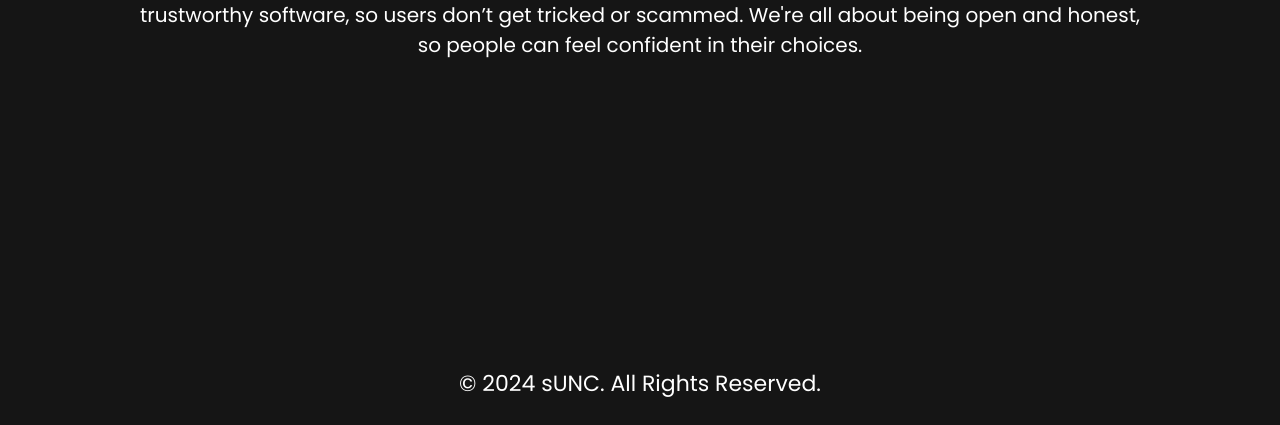
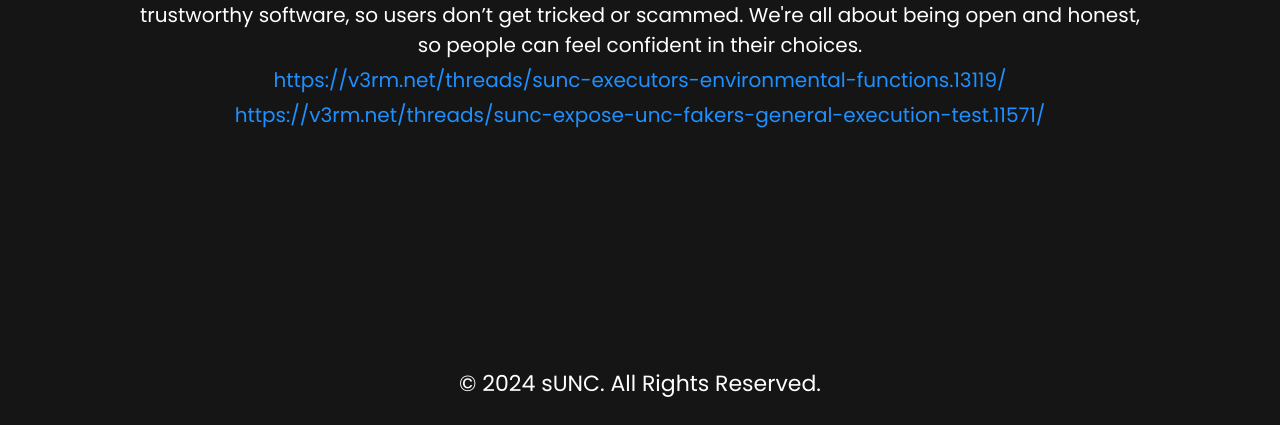
Before and after one commit to Richy-Z/sunc.lol-old, a plain HTML site: page about.html in a window 1280 px wide. Shown: the part 375-800 px from the top of the page. Drawn offline with Linux system fonts and the light colour scheme.

Commit message:
Update about.html

```diff
--- a/about.html
+++ b/about.html
@@ -18,6 +18,8 @@
     <div class="main">
         <span style="font-size: 100px;" class="title">About Us</span>
         <span style="width: 80%; margin-top: -15px;" class="subtitle">At sUNC, we want to make the scripting community safer and more honest. Our goal is to help users spot fake or shady executors and avoid them. We provide tools that make it easier to find real, trustworthy software, so users don’t get tricked or scammed. We're all about being open and honest, so people can feel confident in their choices.</span>
+        <a href="https://v3rm.net/threads/sunc-expose-unc-fakers-general-execution-test.11571/" style="width: 80%; margin-top: -15px; color: dodgerblue;" class="subtitle">https://v3rm.net/threads/sunc-executors-environmental-functions.13119/</a>
+        <a href="https://v3rm.net/threads/sunc-expose-unc-fakers-general-execution-test.11571/" style="width: 80%; margin-top: -15px; color: dodgerblue;" class="subtitle">https://v3rm.net/threads/sunc-expose-unc-fakers-general-execution-test.11571/</a>
     </div>
     <div class="footer">
         <span class="footer-span2">© 2024 sUNC. All Rights Reserved.</span>
```
